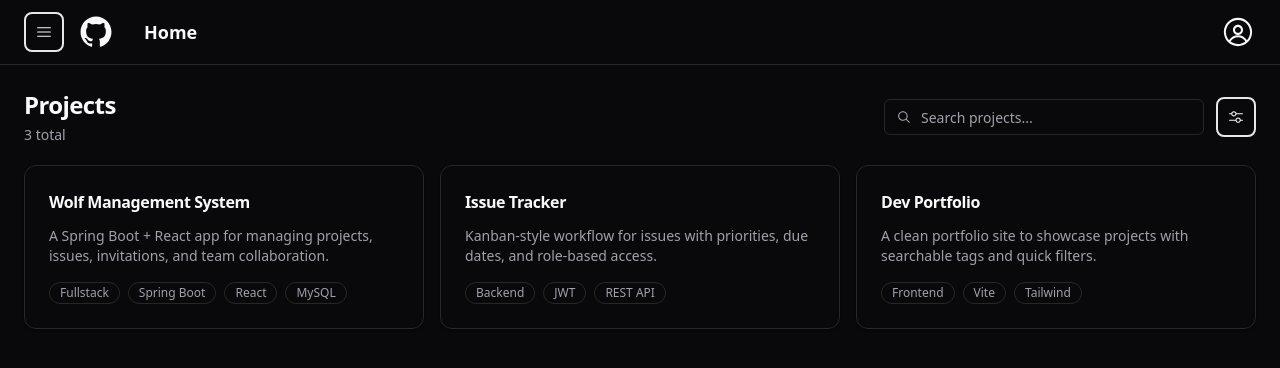
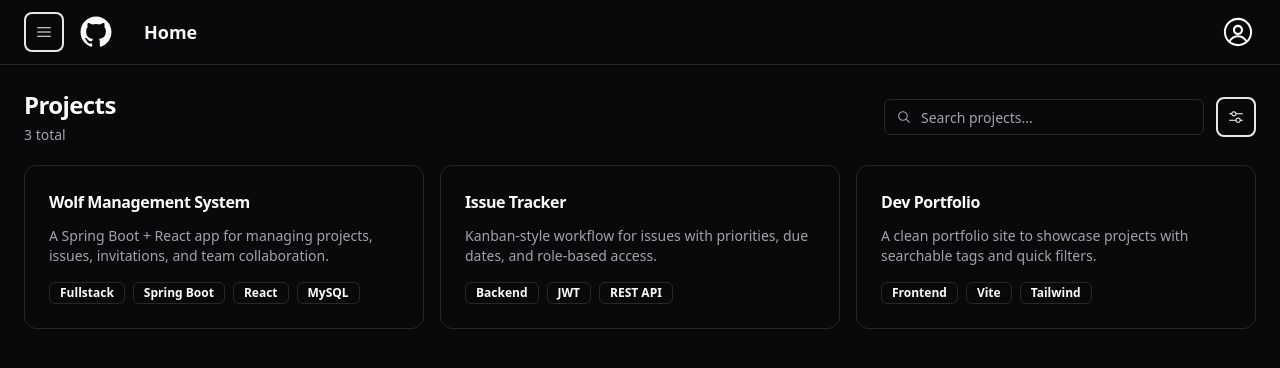
Before and after one commit to sspatil511/WolfManagementSystem, a React (Vite) app in the folder react/WolfManagementSystem-react/: page / in a window 1280 px wide. Shown: the top 368 px of the page. Built offline with nearby package versions, Linux system fonts and the light colour scheme.

Commit message:
Implement search function

```diff
--- /dev/null
+++ b/react/WolfManagementSystem-react/src/components/ui/badge.tsx
@@ -0,0 +1,36 @@
+import * as React from "react"
+import { cva, type VariantProps } from "class-variance-authority"
+
+import { cn } from "@/lib/utils"
+
+const badgeVariants = cva(
+  "inline-flex items-center rounded-md border px-2.5 py-0.5 text-xs font-semibold transition-colors focus:outline-none focus:ring-2 focus:ring-ring focus:ring-offset-2",
+  {
+    variants: {
+      variant: {
+        default:
+          "border-transparent bg-primary text-primary-foreground shadow hover:bg-primary/80",
+        secondary:
+          "border-transparent bg-secondary text-secondary-foreground hover:bg-secondary/80",
+        destructive:
+          "border-transparent bg-destructive text-destructive-foreground shadow hover:bg-destructive/80",
+        outline: "text-foreground",
+      },
+    },
+    defaultVariants: {
+      variant: "default",
+    },
+  }
+)
+
+export interface BadgeProps
+  extends React.HTMLAttributes<HTMLDivElement>,
+    VariantProps<typeof badgeVariants> {}
+
+function Badge({ className, variant, ...props }: BadgeProps) {
+  return (
+    <div className={cn(badgeVariants({ variant }), className)} {...props} />
+  )
+}
+
+export { Badge, badgeVariants }
--- a/react/WolfManagementSystem-react/src/pages/ProjectList/ProjectList.jsx
+++ b/react/WolfManagementSystem-react/src/pages/ProjectList/ProjectList.jsx
@@ -3,6 +3,8 @@
 import { Filters } from '@/components/ui/filters';
 import { MagnifyingGlassIcon } from '@radix-ui/react-icons';
 import { Input } from '@/components/ui/input';
+import { Badge } from '@/components/ui/badge';
+
 
 const TEMP_PROJECTS = [
   {
@@ -37,12 +39,21 @@
 
 
 export const ProjectList = () => {
-
   const [searchQuery, setSearchQuery] = React.useState('');
 
   const handleSearchChange = (e) => {
-      setSearchQuery(e.target.value);
-  }
+    setSearchQuery(e.target.value);
+  };
+
+  const normalizedQuery = searchQuery.trim().toLowerCase();
+
+  const filteredProjects = React.useMemo(() => {
+    if (!normalizedQuery) return TEMP_PROJECTS;
+
+    return TEMP_PROJECTS.filter((project) =>
+      project.title.toLowerCase().includes(normalizedQuery)
+    );
+  }, [normalizedQuery]);
 
   return (
     <section className="w-full">
@@ -51,7 +62,7 @@
           <div className="space-y-1">
             <h1 className="text-2xl font-semibold tracking-tight">Projects</h1>
             <p className="text-sm text-muted-foreground">
-              {TEMP_PROJECTS.length} total
+              {filteredProjects.length} total
             </p>
           </div>
 
@@ -59,6 +70,7 @@
             <div className="relative w-full md:w-[320px]">
               <MagnifyingGlassIcon className="absolute left-3 top-1/2 h-4 w-4 -translate-y-1/2 text-muted-foreground" />
               <Input
+                  type='text'
                   placeholder='Search projects...'
                   value={searchQuery}
                   onChange={handleSearchChange}
@@ -70,8 +82,16 @@
       </div>
     </div>
 
+    {filteredProjects.length === 0 ? (
+          <div className="mt-8 rounded-xl border border-dashed p-8 text-center">
+            <h2 className="text-base font-medium">No matching projects found</h2>
+            <p className="mt-2 text-sm text-muted-foreground">
+              Try a different project title.
+            </p>
+          </div>
+    ) : (
         <div className="mt-5 grid gap-4 sm:grid-cols-2 lg:grid-cols-3">
-          {TEMP_PROJECTS.map((project) => (
+          {filteredProjects.map((project) => (
             <Card key={project.id} className="transition-shadow hover:shadow-md">
               <CardHeader className="pb-3">
                 <CardTitle className="text-base leading-6">
@@ -86,13 +106,16 @@
 
                 <div className="flex flex-wrap gap-2">
                   {project.tags.map((t) => (
-                    <TagPill key={`${project.id}-${t}`} label={t} />
+                    <Badge key={`${project.id}-${t}`} variant="outline">
+                      {t}
+                    </Badge>
                   ))}
                 </div>
               </CardContent>
             </Card>
           ))}
         </div>
+        )}
       </div>
     </section>
   );
```
